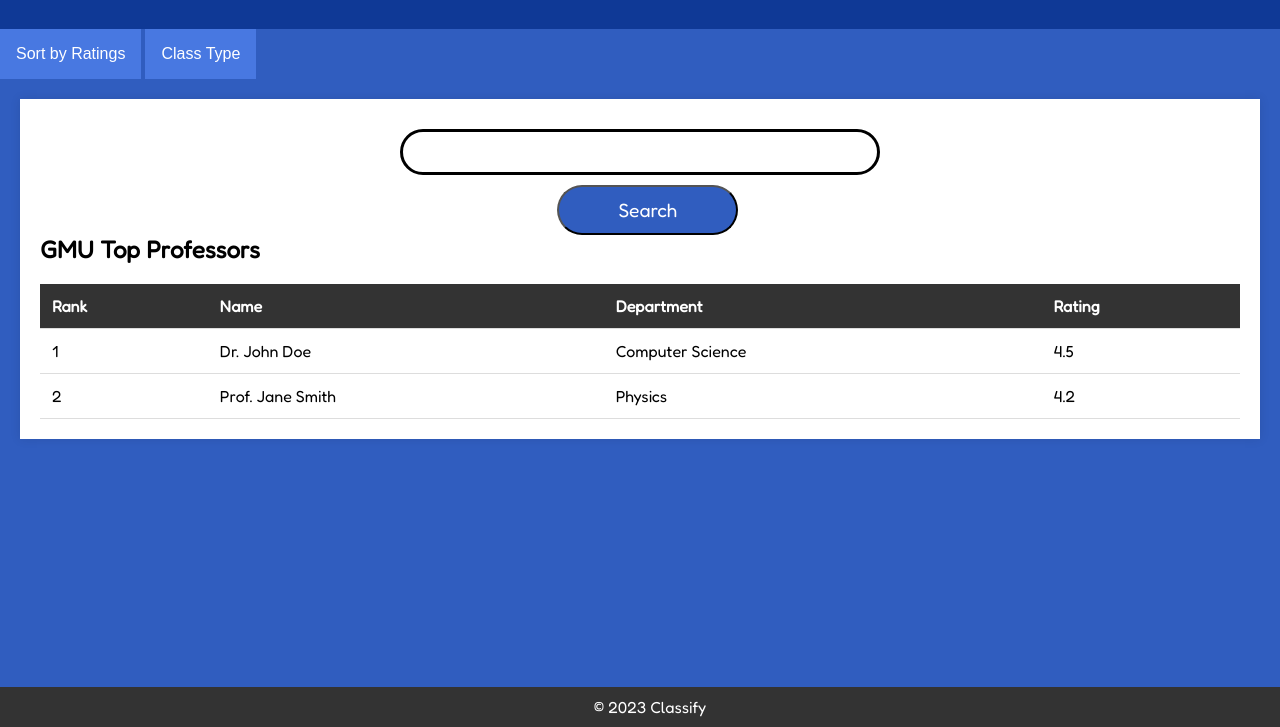
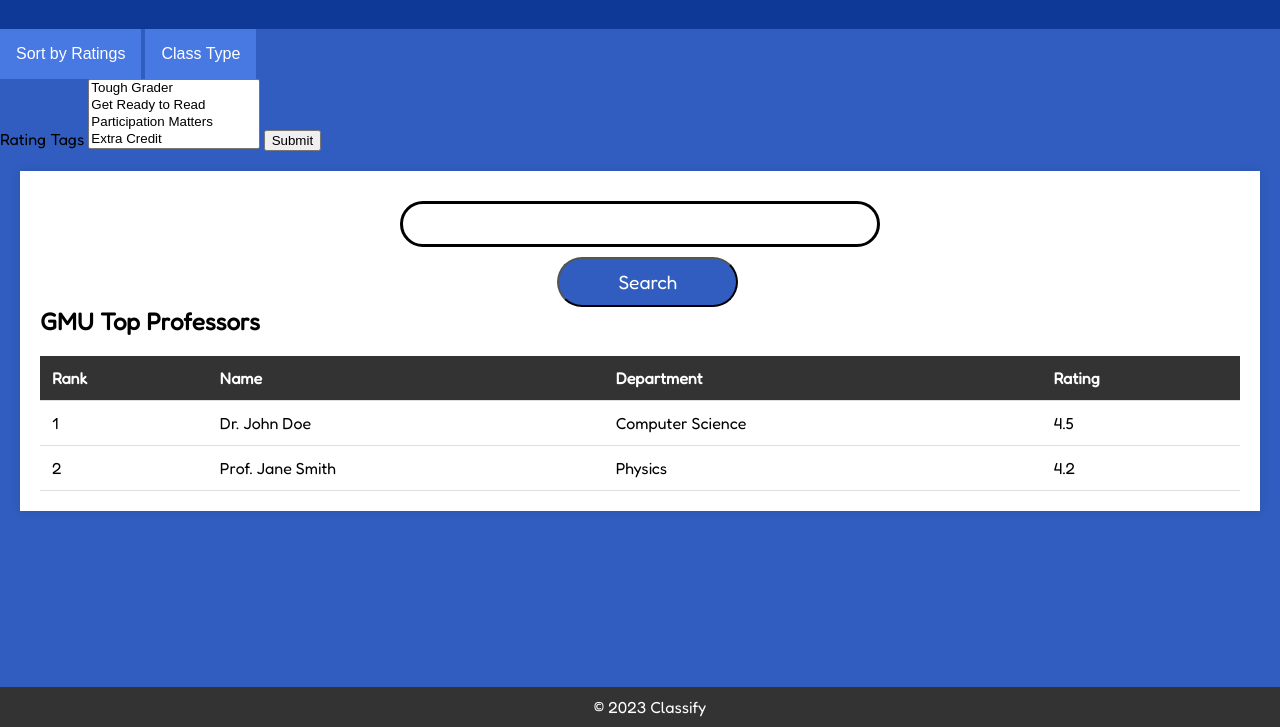
Before and after one commit to GerardoSoriano/classify, a website: page classify-webpage/index.html in a window 1280 px wide. Shown: the part 73-800 px from the top of the page. Drawn offline with Linux system fonts and the light colour scheme.

Commit message:
Update index.html

```diff
--- a/classify-webpage/index.html
+++ b/classify-webpage/index.html
@@ -44,7 +44,30 @@
 
       </div>
     </div>
-
+     <form action="#">
+      <label for="lang">Rating Tags</label>
+      <select name="ratings" id="rating" multiple>
+        <option value="toughGrader">Tough Grader</option>
+        <option value="read">Get Ready to Read</option>
+        <option value="participate">Participation Matters</option>
+        <option value="ec">Extra Credit</option>
+        <option value="groups">Group Projects</option>
+        <option value="lectures">Amazing Lectures</option>
+        <option value="grading">Clear Grading Criteria</option>
+        <option value="feedback">Gives Good Fedback</option>
+        <option value="inspire">Inspirational</option>
+        <option value="hw">Lots of Homework</option>
+        <option value="funny">Hilarious</option>
+        <option value="papers">So Many Papers</option>
+        <option value="respect">Respected</option>
+        <option value="leactureHeavy">Lecture Heavy</option>
+        <option value="grade">Graded by Few Things</option>
+        <option value="goodLecture">Amazing Lectures</option>
+        <option value="access">Accessible Outside of Class</option>
+        <option value="online">Online Savvy</option>
+      </select>
+      <input type="submit" value="Submit" />
+    </form>
 
     </body>
     </html>
```
